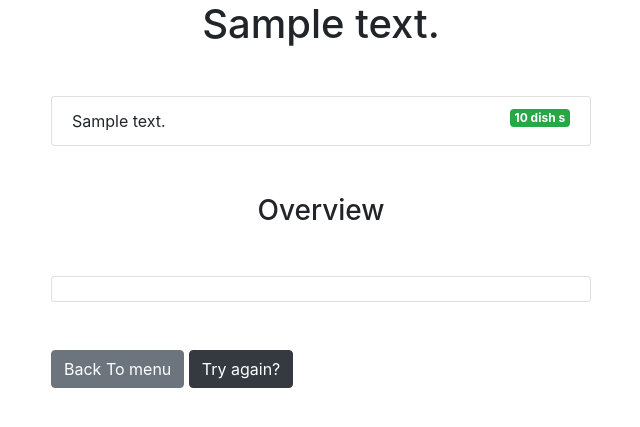
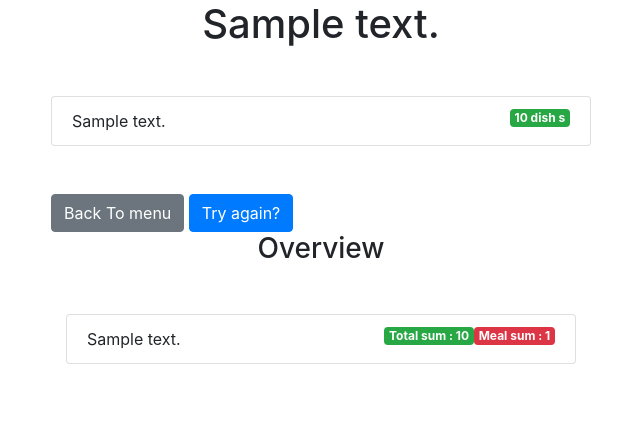
Before and after one commit to murat-polat/Task2and3, a Django app: template cafeteria/templates/menu/results.html in a window 1280 px wide. Shown: the part 56-483 px from the top of the page, without its empty margins (319-959 px from the left). Run offline with Django 3.2, Linux system fonts and the light colour scheme; the template is opened without the code that fills it: most values are stand-ins (such as "Sample title", 1, 10 or a date in 2020); some libraries are stand-ins or nearby versions.

Commit message:
All works, changed menu/wiews.py

```diff
--- a/cafeteria/menu/models.py
+++ b/cafeteria/menu/models.py
@@ -14,6 +14,8 @@ class Choice(models.Model):
     choice_text = models.CharField(max_length=200)
     votes = models.IntegerField(default=0)
     price = models.IntegerField(default=0)
+    meal_sum = models.IntegerField(default=0)
+    total_sum = models.IntegerField(default=0)
 
     def __str__(self):
         return self.choice_text
--- a/cafeteria/templates/menu/results.html
+++ b/cafeteria/templates/menu/results.html
@@ -9,18 +9,20 @@
 	</li>
 	{% endfor %}
 </ul>
+
+<a class="btn btn-secondary" href="{% url 'menu:index' %}">Back To menu</a>
+<a class="btn btn-primary" href="{% url 'menu:detail' question.id %}">Try again?</a>
+<div class="container">
 <h3 class="mb-5 text-center"> Overview </h3>
 <ul class="list-group mb-5">
 	{% for choice in question.choice_set.all %}
 	<li class="list-group-item">
-
-
+		{{ choice.choice_text }} <span class="badge badge-danger float-right"> Meal sum : {{choice.total_sum}} </span>    <span class="badge badge-success float-right"> Total sum : {{choice.meal_sum}} </span>
 
 	</li>
 	{% endfor %}
 </ul>
+</div>
 
 
-<a class="btn btn-secondary" href="{% url 'menu:index' %}">Back To menu</a>
-<a class="btn btn-dark" href="{% url 'menu:detail' question.id %}">Try again?</a>
 {% endblock %}
```
Also changed, not shown: cafeteria/menu/views.py (+9 -0 lines), README.md, cafeteria/db.sqlite3, cafeteria/menu/migrations/0001_initial.py, src/cafeteria.png (added).
